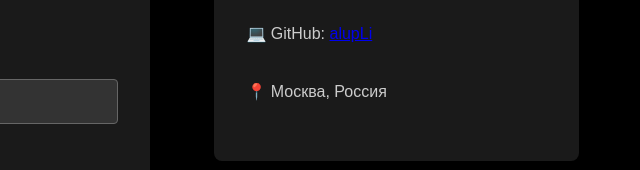
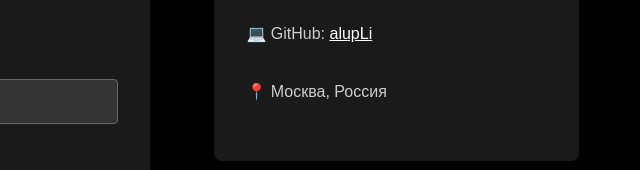
Before and after one commit to alupLi/frontend-and-backend, a plain HTML site: page pages/contacts.html in a window 1280 px wide. Shown: the part 409-579 px from the top of the page, 640-1280 px from the left. Drawn offline with Linux system fonts and the light colour scheme.

```diff
--- a/styles/styles.css
+++ b/styles/styles.css
@@ -523,6 +523,9 @@
     border-radius: 8px;
     height: fit-content;
 }
+    .contact-info a {
+        color: var(--text-light);
+    }
 
     .contact-info h3 {
         margin-bottom: 1.5rem;
```
